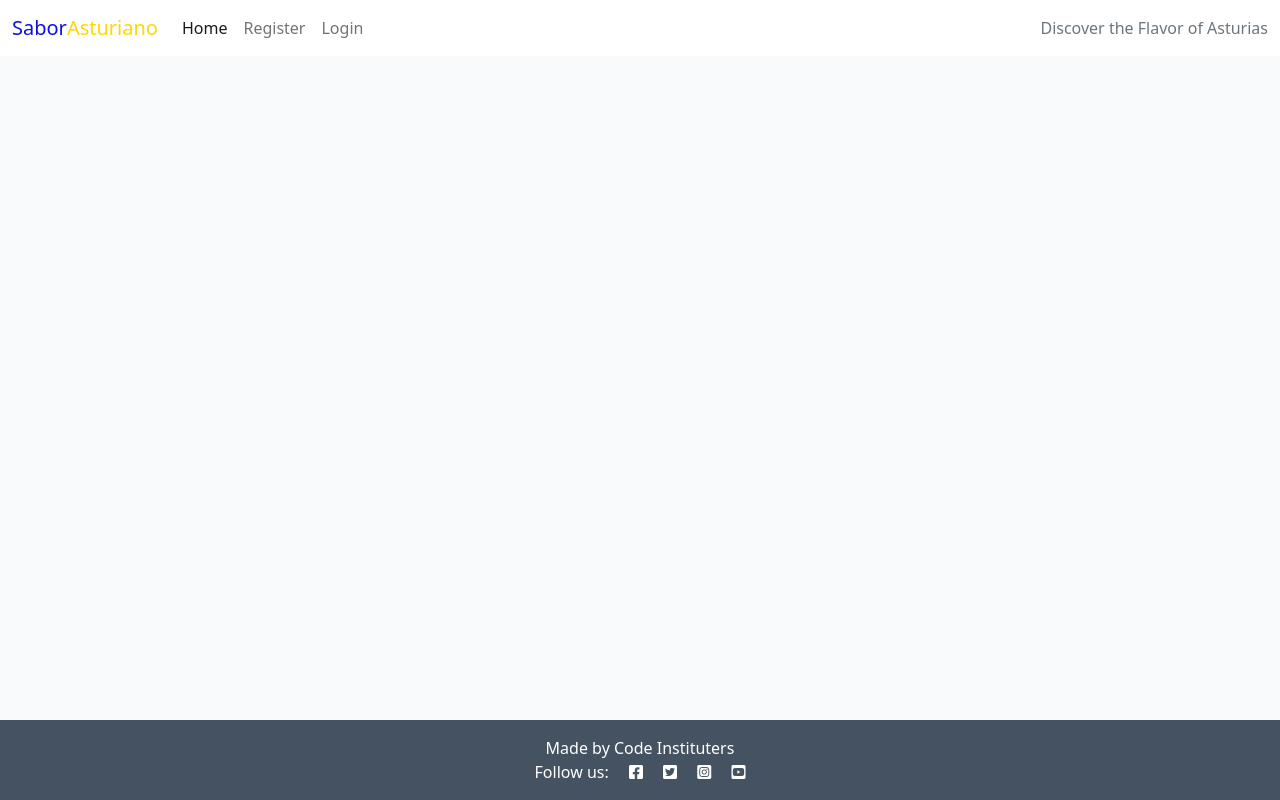
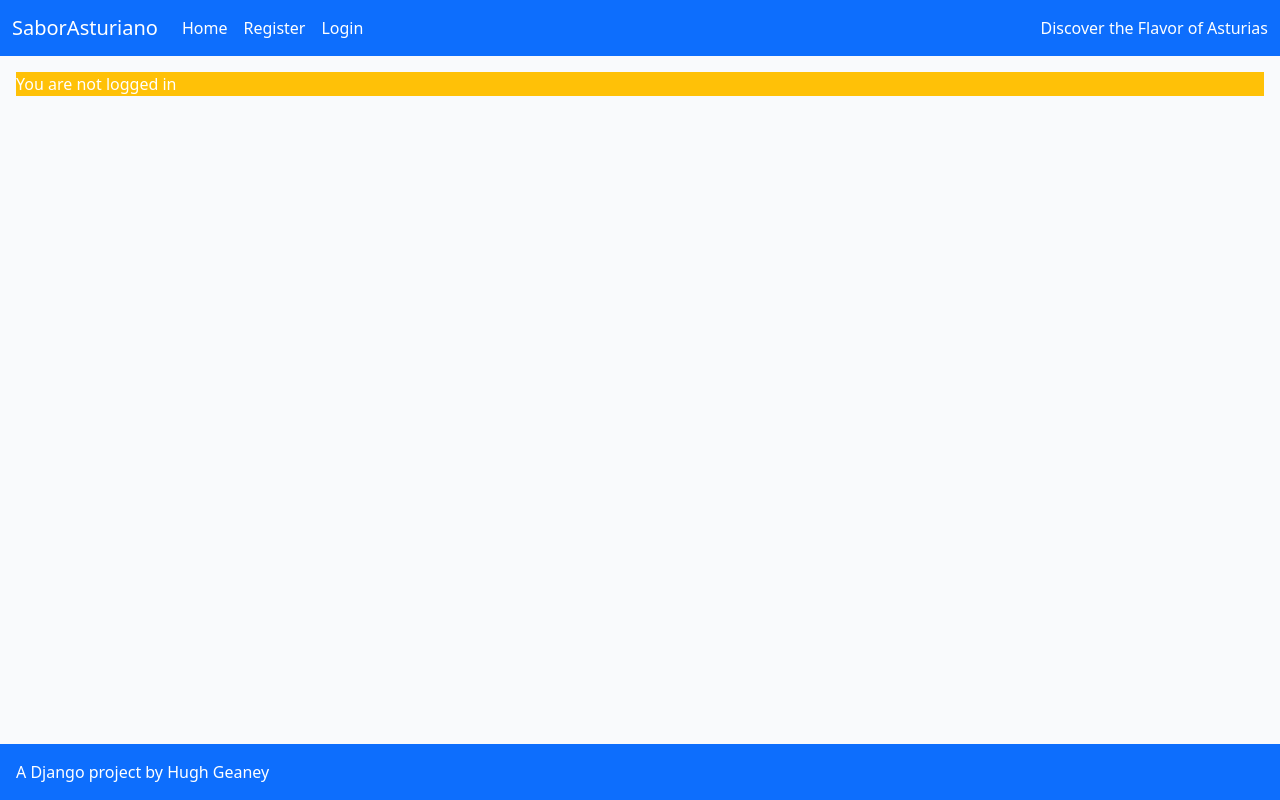
Before and after one commit to Hugh1996/sabor-asturiano-pp4, a Django app: template templates/index.html in a window 1280 px wide. Run offline with Django 3.2, Linux system fonts and the light colour scheme; the template is opened without the code that fills it, so the values that code supplies are empty; parts of the project's set-up code (start-up, migrations or seed data) failed here and were passed over.

Commit message:
Adjust styling

```diff
--- a/static/css/style.css
+++ b/static/css/style.css
@@ -2,20 +2,8 @@ body {
     background-color: #F9FAFC;
 }
 
-.blue-s {
-    color: rgb(15, 15, 228);
-}
-
-.yellow-a {
-    color: gold;
-}
-
 .light-bg {
     background-color: #fff;
-}
-
-.dark-bg {
-    background-color: #445261;
 }
 
 .main-bg {
@@ -35,8 +23,6 @@ body {
     position: absolute;
     bottom: 5%;
     min-width: 30%;
-    left: -2px;
-    background-color: #23BBBB;
 }
 
 .author {
@@ -79,7 +65,7 @@ body {
 
 .post-link:hover,
 .page-link {
-    color: #E84610;
+    color: gold;
 }
 
 .post-title {
--- a/templates/base.html
+++ b/templates/base.html
@@ -24,10 +24,9 @@
 
     <!-- Navigation -->
 
-    <nav class="navbar navbar-expand-lg navbar-light bg-white">
+    <nav class="navbar navbar-expand-lg navbar-light bg-primary">
         <div class="container-fluid">
-            <a class="navbar-brand" href="{% url 'home' %}"><span class="blue-s">Sabor<span
-                        class="yellow-a">Asturiano</a>
+            <a class="navbar-brand text-white text-lg" href="{% url 'home' %}">SaborAsturiano</a>
             <button class="navbar-toggler" type="button" data-bs-toggle="collapse" data-bs-target="#navbarText"
                 aria-controls="navbarText" aria-expanded="false" aria-label="Toggle navigation">
                 <span class="navbar-toggler-icon"></span>
@@ -35,23 +34,23 @@
             <div class="collapse navbar-collapse" id="navbarText">
                 <ul class="navbar-nav me-auto mb-2 mb-lg-0">
                     <li class="nav-item">
-                        <a class="nav-link active" aria-current="page" href="{% url 'home' %}">Home</a>
+                        <a class="nav-link active text-white" aria-current="page" href="{% url 'home' %}">Home</a>
                     </li>
                     {% if user.is_authenticated %}
                     <li class="nav-item">
-                        <a class="nav-link" href="{% url 'account_logout' %}">Logout</a>
+                        <a class="nav-link text-white" href="{% url 'account_logout' %}">Logout</a>
                     </li>
                     {% else %}
                     <li class="nav-item">
-                        <a class="nav-link" href="{% url 'account_signup' %}">Register</a>
+                        <a class="nav-link text-white" href="{% url 'account_signup' %}">Register</a>
                     </li>
                     <li class="nav-item">
-                        <a class="nav-link" href="{% url 'account_login' %}">Login</a>
+                        <a class="nav-link text-white" href="{% url 'account_login' %}">Login</a>
                     </li>
                     {% endif %}
 
                 </ul>
-                <span class="navbar-text text-muted">
+                <span class="navbar-text text-white">
                     Discover the Flavor of Asturias
                 </span>
             </div>
@@ -59,19 +58,19 @@
     </nav>
 
     <main class="flex-shrink-0 main-bg">
+        {% if user.is_authenticated %}
+        <p class="bg-warning text-white m-3">You are logged in as {{ user }}</p>
+        {% else %}
+        <p class="bg-warning text-white m-3">You are not logged in</p>
+        {% endif %}
         {% block content %}
         <!-- Content Goes here -->
         {% endblock content %}
     </main>
 
     <!-- Footer -->
-    <footer class="footer mt-auto py-3 dark-bg">
-        <p class="m-0 text-center text-white">Made by Code Instituters</p>
-        <p class="m-0 text-center text-white">Follow us: <i class="fab fa-facebook-square ms-3"></i>
-            <i class="fab fa-twitter-square ms-3"></i>
-            <i class="fab fa-instagram-square ms-3"></i>
-            <i class="fab fa-youtube-square ms-3"></i>
-        </p>
+    <footer class="flex justify-center w-full h-20 mt-auto align-center bg-primary">
+        <p class="text-sm font-thin text-white m-3">A Django project by <span class="text-lg">Hugh Geaney</span></p>
     </footer>
 </body>
 
--- a/templates/index.html
+++ b/templates/index.html
@@ -19,7 +19,7 @@
                                 {% else %}
                                 <img class="card-img-top" src=" {{ recipe.featured_image.url }}">
                                 {% endif %}
-                                <div class="image-flash">
+                                <div class="image-flash bg-primary">
                                     <p class="author">Author: {{ recipe.author }}</p>
                                 </div>
                             </div>
```
